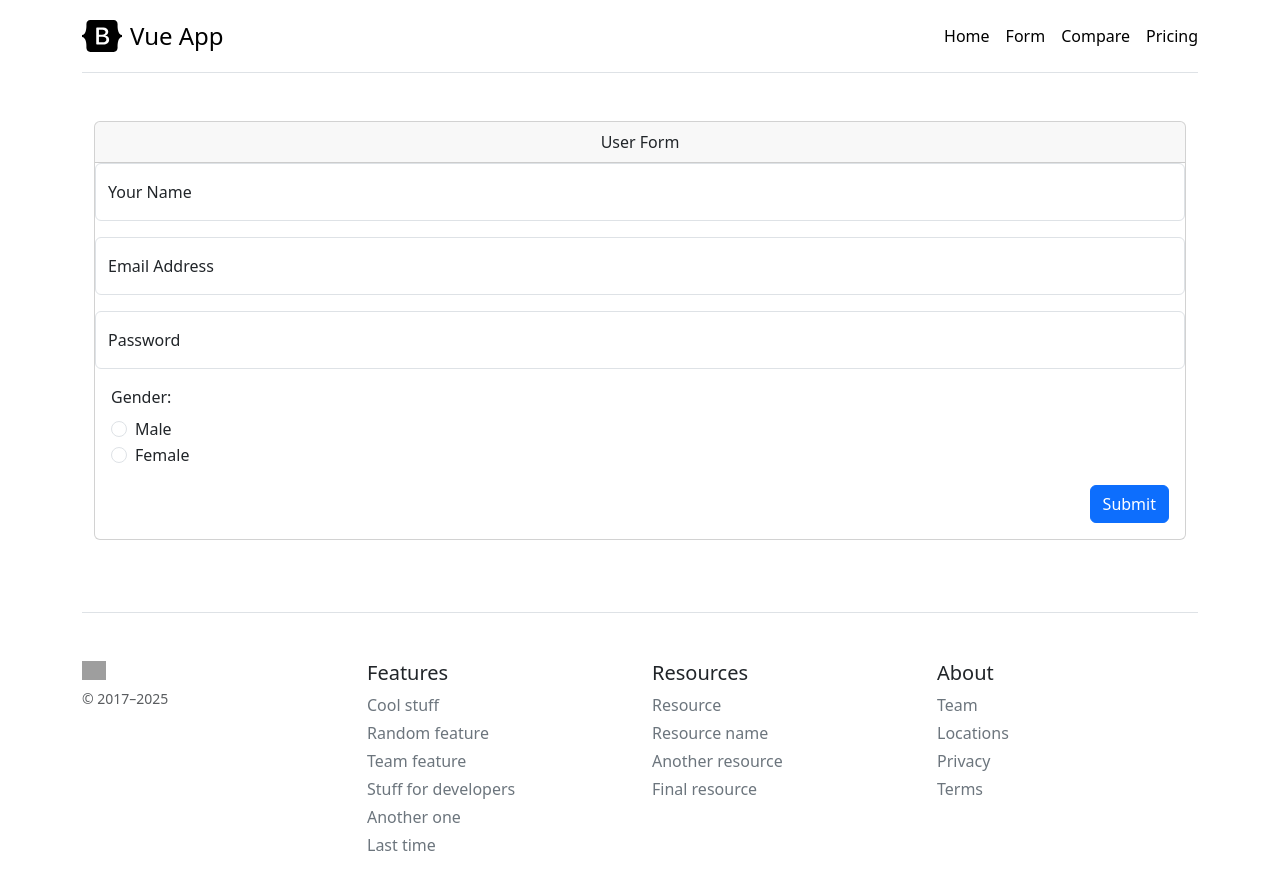
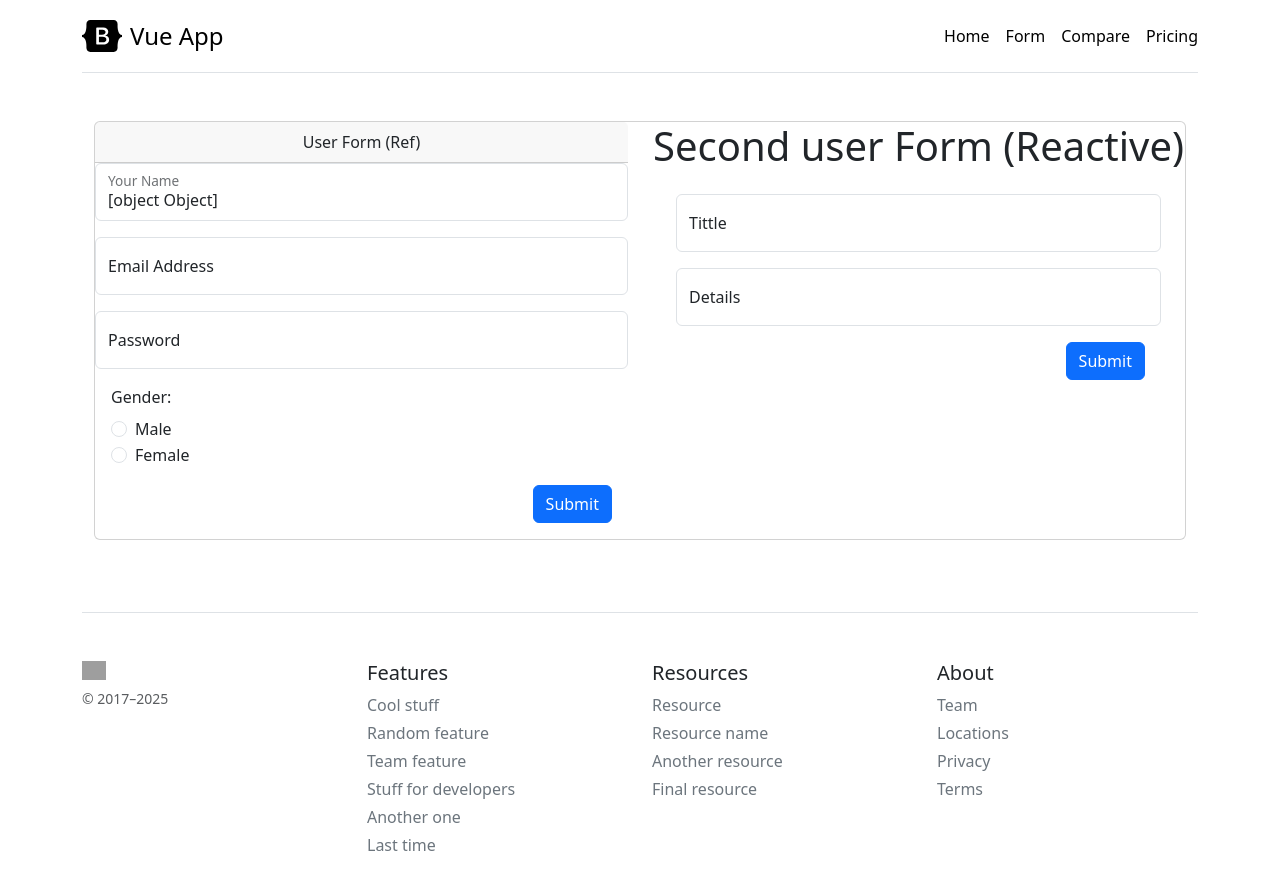
Before and after one commit to sohelr-dev/vuejs, a Vue app in the folder vue-app/: page /form in a window 1280 px wide. Shown: the top 890 px of the page. Built offline with nearby package versions, Linux system fonts and the light colour scheme; grey boxes are pictures that could not be loaded; the HTML template or start-up script is replaced by a standard one.

Commit message:
interfaces ,reactive and ref, dynamic route and query or params

```diff
--- a/vue-app/src/components/PriceCard.vue
+++ b/vue-app/src/components/PriceCard.vue
@@ -17,7 +17,8 @@
           btnDisable: {
                type: Boolean,
                default: false
-          }
+          },
+          id:Number
      })
 </script>
 <template>
@@ -33,9 +34,9 @@
           Same as to card
       </slot>
       <input type="text" name="" id=""  :disabled="btnDisable">
-      <button type="button" :class="`w-100 btn btn-lg btn-outline-primary ${primaryClass}`" >
+      <router-link :to="`plain-details/${id}`" type="button" :class="`w-100 btn btn-lg btn-outline-primary ${primaryClass}`" >
         {{ button }}
-      </button>
+      </router-link>
     </div>
   </div>
 </template>
--- /dev/null
+++ b/vue-app/src/components/interfaces/User.interfaces.ts
@@ -0,0 +1,6 @@
+export interface Users {
+     title:string;
+     details:string;
+     password?:string;
+     gender?:string;
+}
--- a/vue-app/src/routes/index.ts
+++ b/vue-app/src/routes/index.ts
@@ -1,6 +1,7 @@
 import Compare from "@/views/pages/Compare.vue";
 import Form from "@/views/pages/Form.vue";
 import Home from "@/views/pages/Home.vue";
+import PlanDetails from "@/views/pages/Plan-details.vue";
 import Princing from "@/views/pages/Princing.vue";
 import { createRouter, createWebHistory } from "vue-router";
 
@@ -11,6 +12,7 @@ const myRouter =createRouter({
           {path:'/price',component:Princing},
           {path:'/compare',component:Compare},
           {path:'/form',component:Form},
+          {path:'/plain-details/:id',component:PlanDetails},
      ]
 });
 export default myRouter
--- a/vue-app/src/views/pages/Form.vue
+++ b/vue-app/src/views/pages/Form.vue
@@ -1,7 +1,11 @@
 <template>
   <div class="container py-4">
     <div class="card">
-      <div class="card-header text-center">User Form</div>
+      <div class="row">
+
+
+      <div class="col-md-6">
+        <div class="card-header text-center">User Form (Ref)</div>
 
         <form @submit.prevent="formSubmit">
 
@@ -69,21 +73,79 @@
           </div>
 
         </form>
+
+      </div>
+      <div class="col-md-6">
+        <h1 class="text-center"> Second user Form (Reactive)</h1>
+        <form class="m-4" @submit.prevent="formSubmit2">
+
+          <!-- Name -->
+          <div class="form-floating mb-3">
+            <input
+              type="text"
+              v-model="user.title"
+              class="form-control"
+              placeholder="Your name"
+            />
+            <label>Tittle</label>
+          </div>
+
+          <!-- detaills -->
+          <div class="form-floating mb-3">
+            <input
+              type="text"
+              v-model="user.details"
+              class="form-control"
+              placeholder="Email"
+            />
+            <label>Details</label>
+          </div>
+
+          <!-- Submit -->
+          <div class="m-3 text-end">
+            <button class="btn btn-primary" type="submit">Submit</button>
+          </div>
+
+        </form>
+
+      </div>
+      </div>
     </div>
   </div>
 </template>
 
-<script setup>
-import { ref } from "vue";
+<script setup lang="ts">
+import type { Users } from "@/components/interfaces/User.interfaces";
+import { reactive, ref } from "vue";
+interface Post{
+  title:String;
+  details:String;
+};
+// const user = reactive<Post>({
+//   title:'',
+//   details:''
+// });
+const user = reactive<Users>({
+  title:'',
+  details:''
+});
+function formSubmit2(){
+  console.log("titile:",user.title);
+  console.log("details:",user.details);
+
+  console.log("----------------");
+}
 
 // form states
-const name = ref("");
+const name = ref({id:1,fullname:"AI Rahat Islam"});
 const email = ref("");
 const password = ref("");
 const gender = ref("");
 
 // submit handler
 function formSubmit() {
+  console.log("nameID: ", name.value.id);
+  console.log("fullname: ", name.value.fullname);
   console.log("Name:", name.value);
   console.log("Email:", email.value);
   console.log("Password:", password.value);
--- /dev/null
+++ b/vue-app/src/views/pages/Plan-details.vue
@@ -0,0 +1,27 @@
+<template>
+     <div class="container py-4">
+          <div class="card">
+               <div class="card-herader text-center">Plain Deatails</div>
+               <h1>Plan Details Page  </h1>
+
+               <h1>Plan Id: {{ queryId }} </h1>
+
+
+          </div>
+
+     </div>
+</template>
+
+<script setup>
+import { useRoute } from 'vue-router';
+
+const router =useRoute();
+console.log(router);
+const queryId =router.params.id;
+console.log(queryId);
+
+</script>
+
+<style  scoped>
+
+</style>
--- a/vue-app/src/views/pages/Princing.vue
+++ b/vue-app/src/views/pages/Princing.vue
@@ -24,6 +24,7 @@ import PriceCard from '@/components/PriceCard.vue';
           <PriceCard
            titile="free Plan"
             price ="15"
+            :id="1"
             button="Sign up for free"
             :btnDisable="true"
             primaryClass="btn-outline-primary">
@@ -38,7 +39,7 @@ import PriceCard from '@/components/PriceCard.vue';
 
         </div>
         <div class="col">
-          <PriceCard titile="Standerd Plan "/>
+          <PriceCard :id="2" titile="Standerd Plan "/>
         </div>
         <div class="col">
           <div class="card mb-4 rounded-3 shadow-sm">
```
Lines whose indentation alone changed are shown as unchanged.
